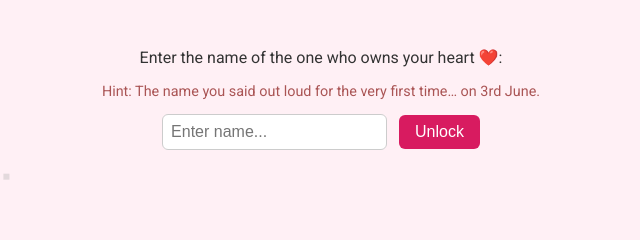
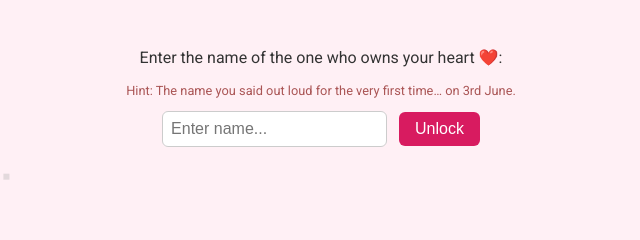
Before and after one commit to shashiujala/beloved, a plain HTML site: page index.html in a window 1280 px wide. Shown: the top 240 px of the page, 319-959 px from the left. Drawn offline with Linux system fonts and the light colour scheme; grey boxes are pictures that could not be loaded.

Commit message:
Update index.html

```diff
--- a/index.html
+++ b/index.html
@@ -148,7 +148,7 @@
 
   <div class="password-prompt">
     <p>Enter the name of the one who owns your heart ❤️:</p>
-    <p style="font-size: 0.9em; color: #a55; margin-top: 8px;">   Hint: The name you said out loud for the very first time… on 3rd June. </p>
+    <p style="font-size: 0.8em; color: #a55; margin-top: 8px;">   Hint: The name you said out loud for the very first time… on 3rd June. </p>
 
     <input type="password" id="pwd" placeholder="Enter name...">
     <button onclick="unlockLove()">Unlock</button>
```
